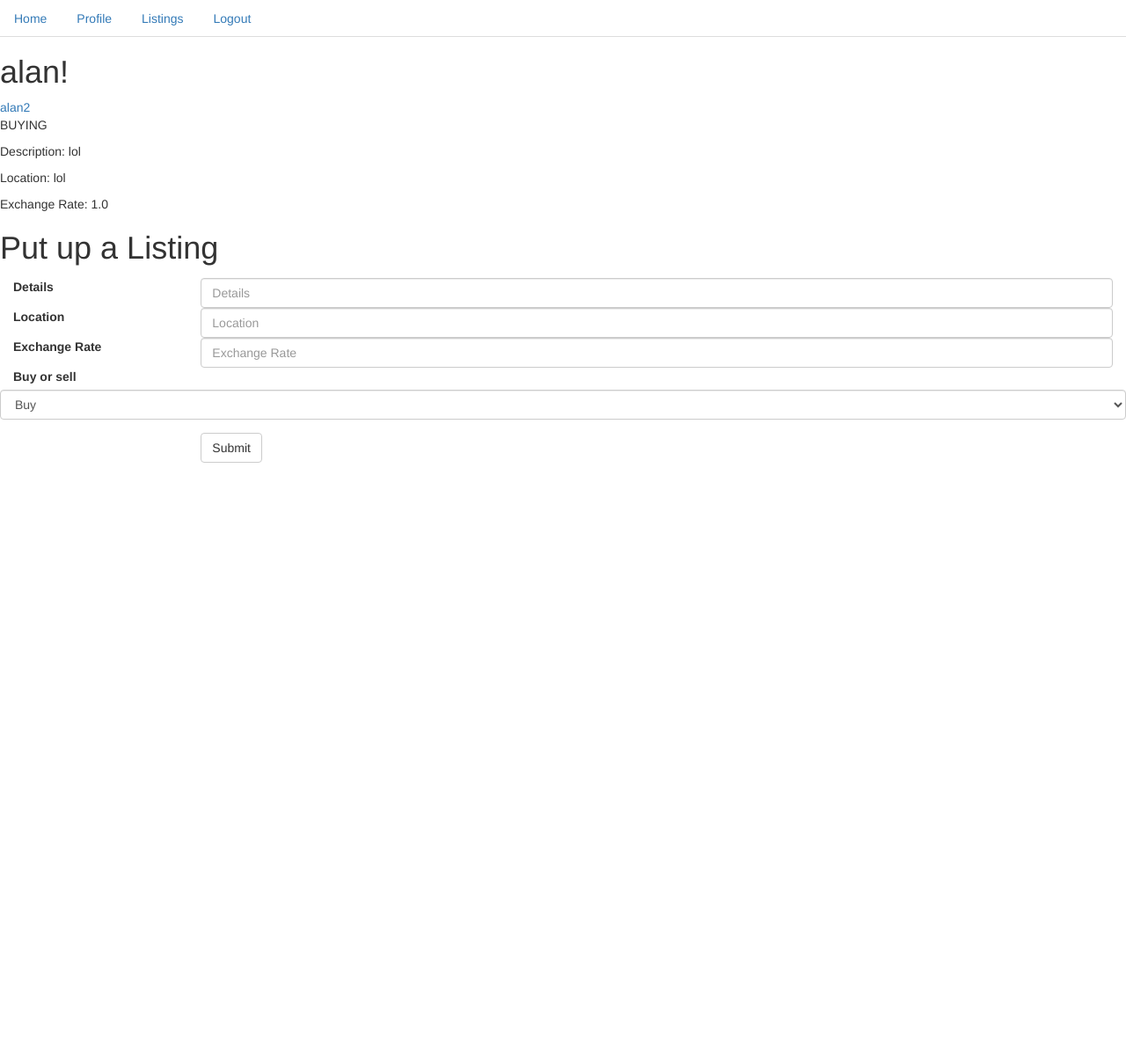
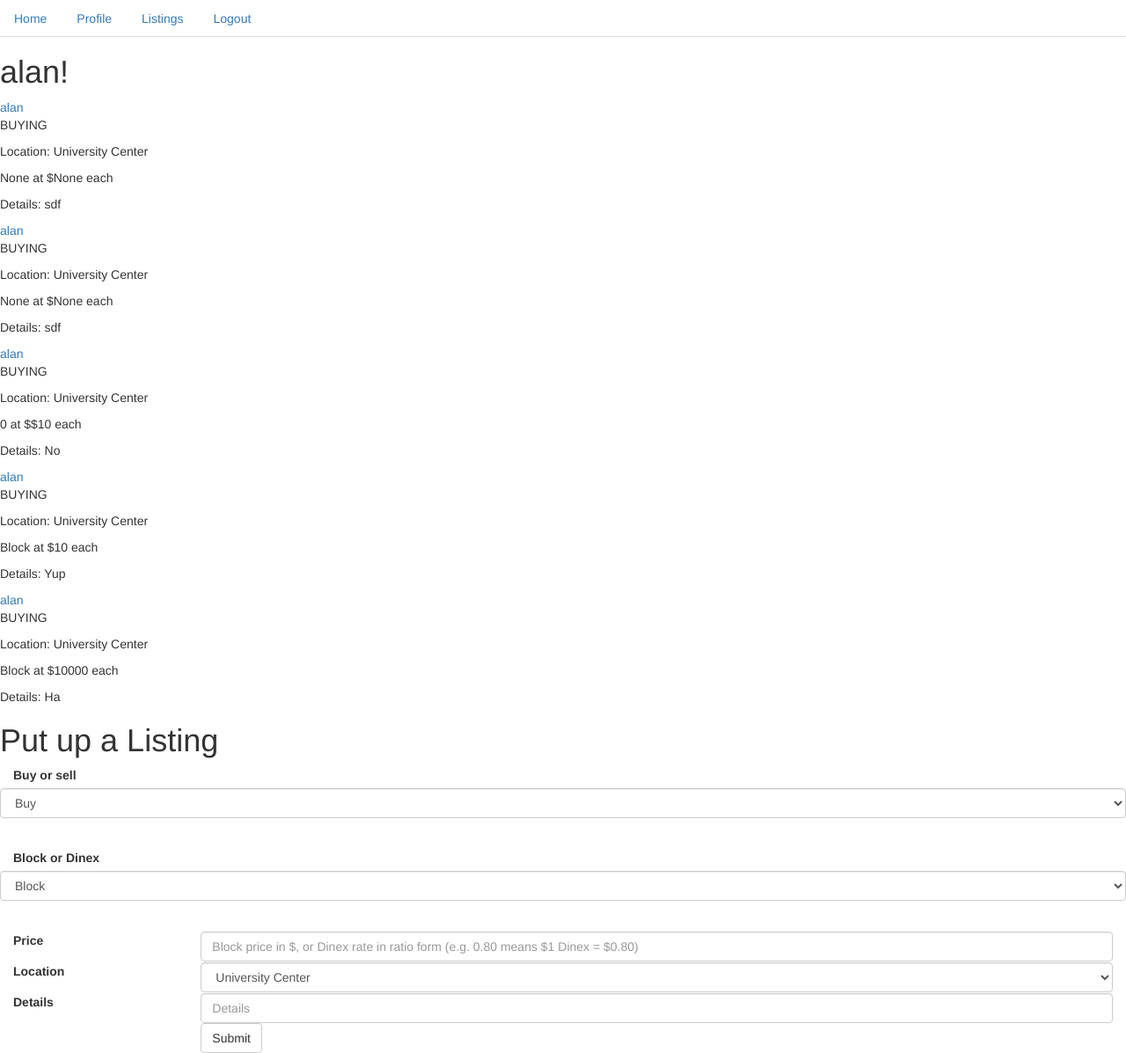
Before and after one commit to davidkzeng/TartanHacks2016REAL, a Flask app: page /listings in a window 1280 px wide. Shown: the whole page at 88% size. Before the commit the page ends 526 px from the top, so only its background shows below. Run offline with Flask 2, Linux system fonts and the light colour scheme; a user stored in the database is signed in; data comes from the database, SQL or seed files in the repository; some libraries are stand-ins or nearby versions.

Commit message:
Redid listing form

```diff
--- a/app/forms.py
+++ b/app/forms.py
@@ -1,5 +1,5 @@
 from flask.ext.wtf import Form
-from wtforms import StringField, BooleanField, TextAreaField, FileField, SelectField
+from wtforms import StringField, BooleanField, TextAreaField, FileField, SelectField, DecimalField
 from wtforms.validators import DataRequired, Length
 from .models import User
 
@@ -29,7 +29,8 @@ class RatingForm(Form):
 	rating = SelectField('rating', choices=[('1', '1'), ('2', '2'), ('3', '3'), ('4', '4'), ('5', '5')])
 
 class ListingForm(Form):
-	details = StringField('det')
-	location = StringField('loc')
-	exchangerate = StringField('exchange')
-	buyorsell = SelectField('rating', choices=[('Buy', 'Buy'), ('Sell','Sell')])
+	buysell = SelectField('rating', choices=[('Buy', 'Buy'), ('Sell','Sell')])
+	blockOrDinex = SelectField('rating', choices=[('Block', 'Block'), ('Dinex','Dinex')])
+	price = StringField('price')
+	location = SelectField('rating', choices=[('University Center', 'University Center'), ('Resnik','Resnik'), ('Exchange','Exchange'),('Newell-Simon','Newell-Simon'),('Underground','Underground'),('Other (location in details)', 'Other (location in details)'), ('Any', 'Any')])
+	details = StringField('details')
--- a/app/models.py
+++ b/app/models.py
@@ -43,10 +43,11 @@ class Listing(db.Model):
     id = db.Column(db.Integer, primary_key = True)
     user_id = db.Column(db.Integer, db.ForeignKey('user.id'))
     timestamp = db.Column(db.DateTime)
-    exchangerate = db.Column(db.Float)
     buysell = db.Column(db.Boolean)
+    blockOrDinex = db.Column(db.String)
+    price = db.Column(db.String)
+    location = db.Column(db.String(50))
     details = db.Column(db.String(140))
-    location = db.Column(db.String(140))
 
     def __repr__(self):
         return '<Post %r>' % (self.body)
--- a/app/templates/listings.html
+++ b/app/templates/listings.html
@@ -8,35 +8,45 @@
     {% else %}
     	<p> SELLING </p>
     {% endif %}
-    <div class = "listing"><p> Description: {{list.details}}</b></p></div>
     <div class = "location"><p> Location: {{list.location}}</p></div>
-    <div class = "time-avail"><p> Exchange Rate: {{list.exchangerate}}</p></div>
+    <div class = "item and price"><p> {{list.blockOrDinex}} at ${{list.price}} each</p></div>
+    <div class = "listing"><p> Details: {{list.details}}</b></p></div>
     {% endfor %}
 	<h1> Put up a Listing</h1>
 	<form action = "" method = "post" name = "register">
 		{{form.hidden_tag()}}
+
+      <div class = "form-group">
+        <label class="col-sm-2 control-label">Buy or sell</label>
+          {{form.buysell(placeholder="Buy or Sell",class="form-control")}}
+      </div><br>
+
+      <div class = "form-group">
+        <label class="col-sm-2 control-label">Block or Dinex</label>
+          {{form.blockOrDinex(placeholder="Block or Dinex",class="form-control")}}
+      </div><br>
+
+      <div class = "form-group">
+        <label class="col-sm-2 control-label">Price</label>
+          <div class="col-sm-10">
+            {{form.price(placeholder="Block price in $, or Dinex rate in ratio form (e.g. 0.80 means $1 Dinex = $0.80) ",class="form-control")}}
+          </div>
+      </div><br>
+
+      <div class = "form-group">
+        <label class="col-sm-2 control-label">Location</label>
+          <div class="col-sm-10">
+             {{form.location(placeholder="Location",class="form-control")}}
+          </div>
+      </div><br>
+
 			<div class = "form-group">
-              <label class="col-sm-2 control-label">Details</label>
-              <div class="col-sm-10">
-            	 {{form.details(size=60,placeholder="Details",class="form-control")}}
-              </div>
-            </div>
-            <div class = "form-group">
-              <label class="col-sm-2 control-label">Location</label>
-              <div class="col-sm-10">
-             {{form.location(size=60,placeholder="Location",class="form-control")}}
-              </div>
-            </div>
-            <div class = "form-group">
-              <label class="col-sm-2 control-label">Exchange Rate</label>
-              <div class="col-sm-10">
-             {{form.exchangerate(size=60,placeholder="Exchange Rate",class="form-control")}}
-              </div>
-            </div>
-            <div class = "form-group">
-              <label class="col-sm-2 control-label">Buy or sell</label>
-             {{form.buyorsell(placeholder="Buy or Sell",class="form-control")}}
-            </div>
+        <label class="col-sm-2 control-label">Details</label>
+          <div class="col-sm-10">
+        	  {{form.details(size=60,placeholder="Details",class="form-control")}}
+          </div>
+      </div>
+
         <div class="form-group">
           <div class="col-sm-offset-2 col-sm-3">
             <button type="submit" class="btn btn-default" value = "Submit">Submit</button>
--- a/app/views.py
+++ b/app/views.py
@@ -122,9 +122,8 @@ def listings():
 	allListings = Listing.query.all()
 	form = ListingForm()
 	if(form.validate_on_submit()):
-		newList = Listing(details = form.details.data, location = form.location.data,
-		 exchangerate = form.exchangerate.data)
-		if(form.buyorsell.data == 'Buy'):
+		newList = Listing(blockOrDinex = form.blockOrDinex.data, price = form.price.data, details = form.details.data, location = form.location.data)
+		if form.buysell.data == 'Buy':
 			newList.buysell = True
 		else:
 			newList.buysell = False
```
Also changed, not shown: app.db, 4 other files.
